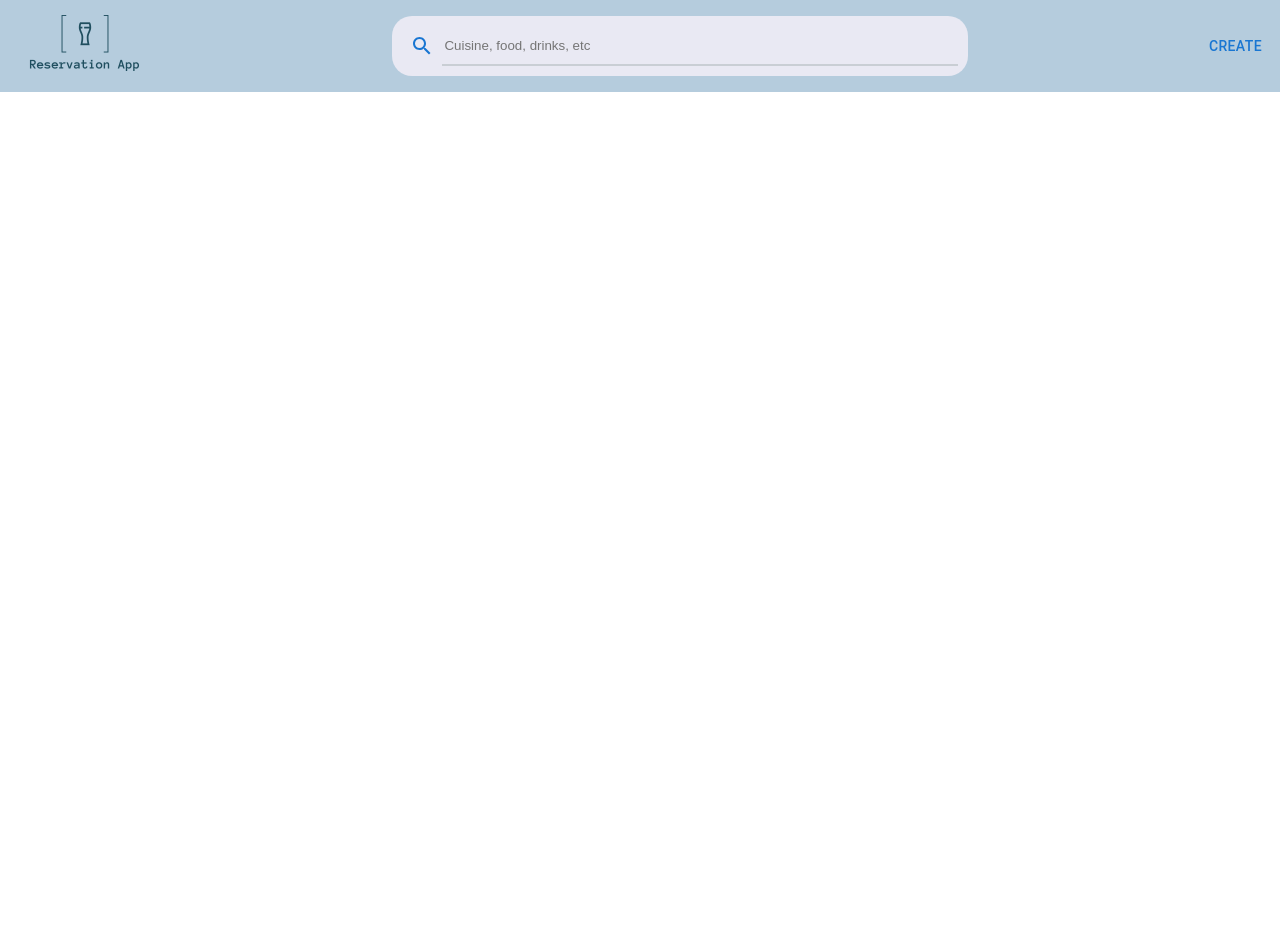
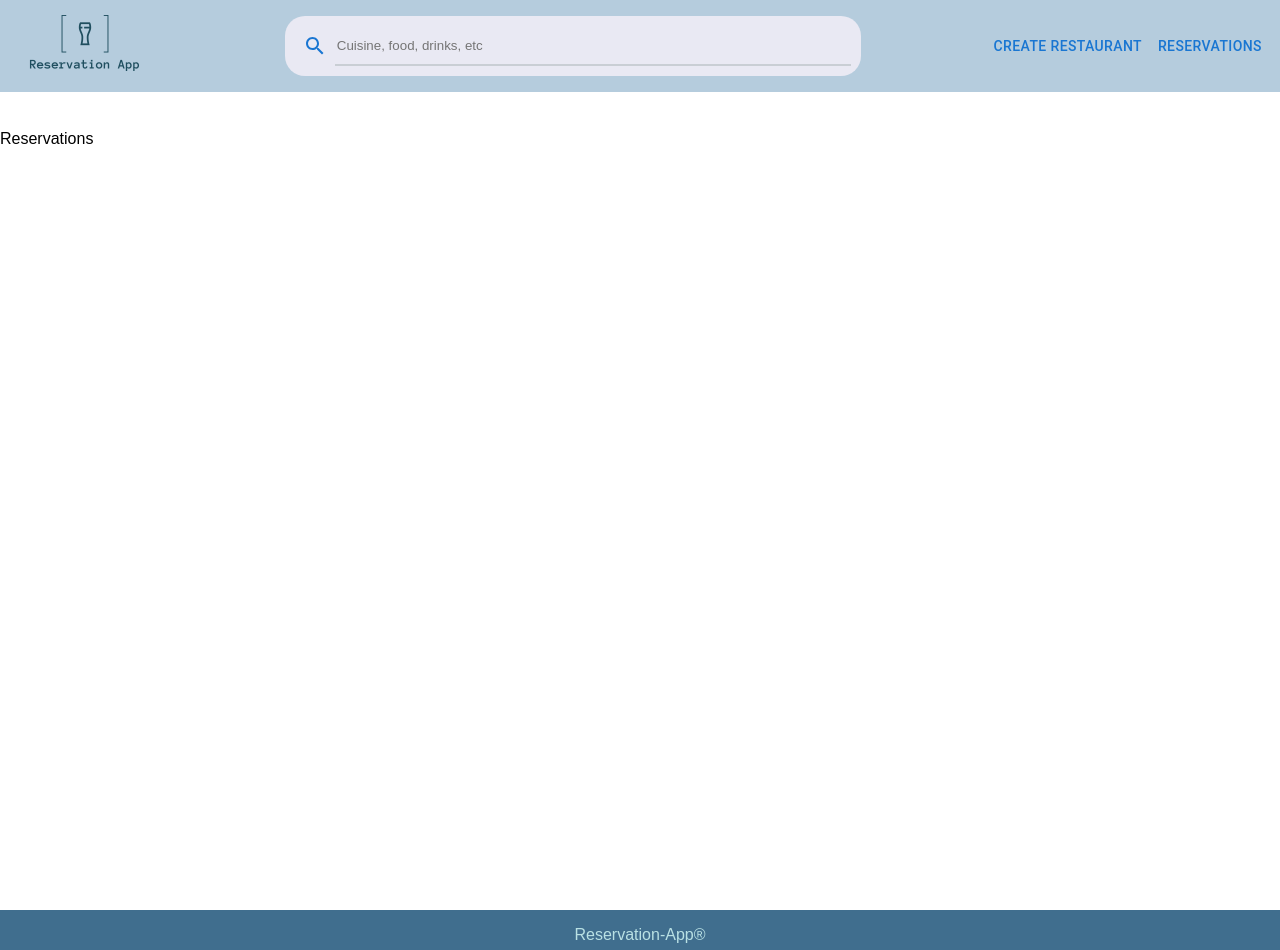
Before and after one commit to lsajid/pursuit-takehome-2022-fe, a React (Create React App) app: page /reservations in a window 1280 px wide. Before the commit the page ends 800 px from the top, so only its background shows below. Built offline with nearby package versions, Linux system fonts and the light colour scheme; no server answers.

Commit message:
created components

```diff
--- a/src/Components/FilterOptions.js
+++ b/src/Components/FilterOptions.js
@@ -6,7 +6,7 @@ import { Button } from '@mui/material';
 const buttonStyle = {
   bgcolor: "ghostwhite",
   border: "1px solid #b5ccdd",
-  borderRadius: "5px",
+  borderRadius: "10px",
   padding: "5px",
   margin: "3px",
   color: "grey"
--- a/src/Components/NavBar.js
+++ b/src/Components/NavBar.js
@@ -108,9 +108,15 @@ function NavBar({handleInput, handleSubmit, input}) {
             </div>
 
             <div className='menu-box'>
-                <Button className="menu-button" onClick={handleOpen} aria-label='view site options and settings'>
-                    CREATE
+                <Button className="menu-button" onClick={handleOpen}>
+                    CREATE RESTAURANT
                 </Button>
+                <Link to={"/reservations"}>
+                    <Button className="menu-button">
+                        RESERVATIONS
+                    </Button>
+                </Link>
+
             </div>
             <Modal
                 open={open}
--- /dev/null
+++ b/src/Components/Reservations.js
@@ -0,0 +1,10 @@
+import React from 'react';
+import "../Styles/Reservations.css";
+
+function Reservations() {
+  return (
+    <div className='all-reservations-container'>Reservations</div>
+  )
+}
+
+export default Reservations
--- a/src/Pages/AllReservations.js
+++ b/src/Pages/AllReservations.js
@@ -1,8 +1,12 @@
-import React from 'react'
+import React from 'react';
+import Reservations from '../Components/Reservations';
+import "../Styles/AllReservations.css"
+
 
 function AllReservations() {
   return (
-    <div>AllReservations</div>
+    <div className='reservations-page-container'>
+      <Reservations/></div>
   )
 }
 
--- /dev/null
+++ b/src/Styles/AllReservations.css
@@ -0,0 +1,3 @@
+.reservations-page-container{
+    margin-top: 130px;
+}
--- /dev/null
+++ b/src/Styles/Reservations.css
@@ -0,0 +1,3 @@
+.all-reservations-container{
+    min-height: 750px;
+}
--- a/src/Styles/Restaurants.css
+++ b/src/Styles/Restaurants.css
@@ -1,5 +1,5 @@
 .all-restaurants-container{
     display: grid;
     grid-template-columns: repeat(2, 1fr);
-    min-height: 700px;
+    min-height: 750px;
 }
```
